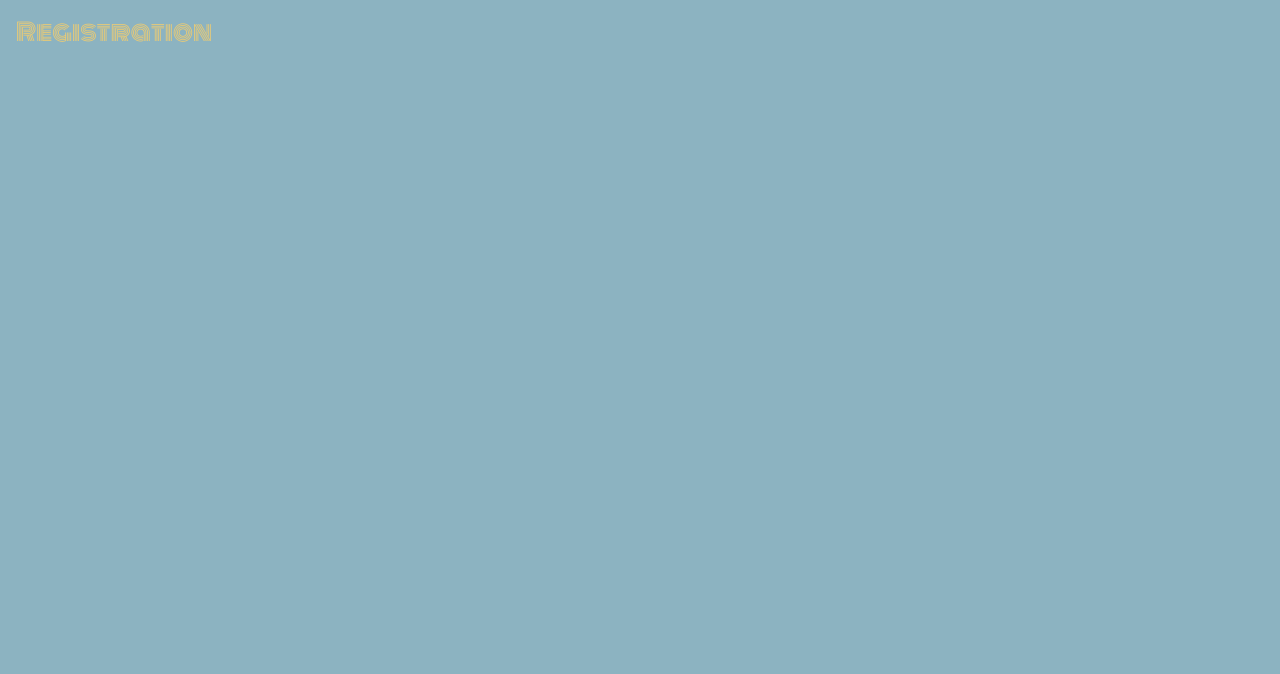
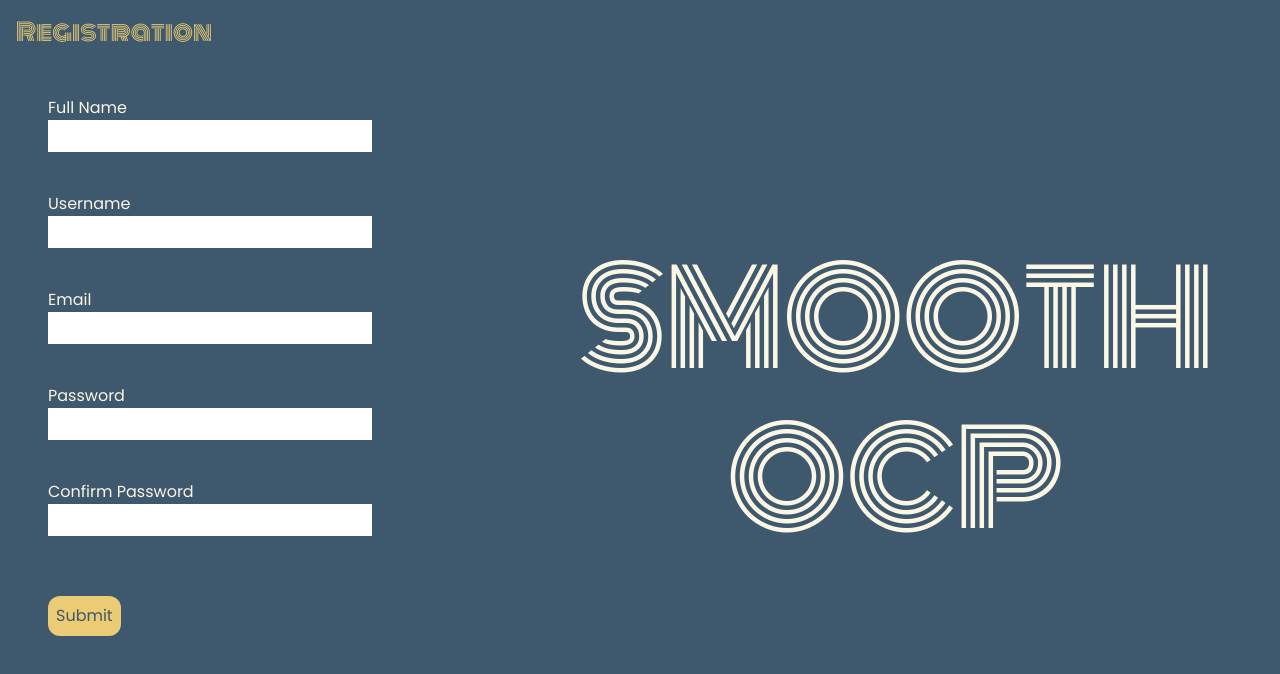
Before and after one commit to SimoneCelli80/SoSmoothFrontend, a React (Create React App) app: page /registration in a window 1280 px wide. Shown: the top 674 px of the page. Built offline with nearby package versions, Linux system fonts and the light colour scheme; a web font is replaced by a local one.

Commit message:
Implementing registration success message

```diff
--- a/package.json
+++ b/package.json
@@ -8,6 +8,7 @@
     "@testing-library/user-event": "^13.5.0",
     "react": "^18.3.1",
     "react-dom": "^18.3.1",
+    "react-hook-form": "^7.53.0",
     "react-router": "^6.26.2",
     "react-router-dom": "^6.26.2",
     "react-scripts": "5.0.1",
--- a/src/App.jsx
+++ b/src/App.jsx
@@ -1,6 +1,6 @@
 import Homepage from './pages/Homepage';
 import NotFound from './pages/NotFound';
-import Registration from './pages/Registration';
+import RegistrationPage from './pages/RegistrationPage';
 import Login from './pages/Login';
 import { BrowserRouter as Router, Routes, Route } from 'react-router-dom';
 
@@ -12,7 +12,7 @@ function App() {
       <Routes>
         <Route path="/" element={<Homepage />} />
         <Route path="*" element={<NotFound />} />
-        <Route path="/registration" element={<Registration />} />
+        <Route path="/registration" element={<RegistrationPage />} />
         <Route path="/login" element={<Login />} />
       </Routes>
     </Router>
--- /dev/null
+++ b/src/components/InputField.jsx
@@ -0,0 +1,12 @@
+const InputField = ({ label, type, register, errorMessage }) => (
+    <div>
+        <label>
+            <div className="mr-5">{label}</div>
+            <input className="text-smoothGrey p-1 " type={type} {...register} />
+        </label>
+            {errorMessage ? (<p role="alert" className="text-red-400">{errorMessage}</p>) : <p>&nbsp;</p>}
+    </div>
+
+)
+
+export default InputField;
--- /dev/null
+++ b/src/components/RegistrationForm.jsx
@@ -0,0 +1,104 @@
+import { useForm } from 'react-hook-form';
+import { useState } from 'react';
+import { registerUser } from "../services/authService";
+import InputField from './InputField';
+
+export default function RegistrationForm() {
+    const {
+        register,
+        handleSubmit,
+        watch,
+        formState: { errors },
+    } = useForm({mode: 'onBlur'});
+    const [apiError, setApiError] = useState(false);
+    const [isLoading, setIsLoading] = useState(false);
+    const [isSuccess, setIsSuccess] = useState(false);
+    const password = watch('password', '');
+
+    const onSubmit = async (data) => {
+        const { confirmPassword, ...dataToSend } = data;
+        setIsLoading(true);
+        setApiError("");
+        try {
+            const result = await registerUser(dataToSend);
+            console.log("Registration successful:", result);
+            setIsSuccess(true);
+        } catch (error) {
+            setApiError(error.message);
+        } finally {
+            setIsLoading(false);
+        }
+    }
+
+    return (
+        <div className="flex flex-col font-poppins text-smoothWhite">
+            <form onSubmit={handleSubmit(onSubmit)} className="flex flex-col space-y-4 p-12">
+                <InputField
+                    label="Full Name"
+                    type="text"
+                    name="fullName"
+                    register={register("fullName", {
+                        required: "Please enter your full name.",
+                        maxLength: {
+                            value: 20,
+                            message: "Full name cannot exceed 20 characters."
+                        }
+                    })}
+                    errorMessage={errors.fullName?.message}
+                />
+                <InputField
+                    label="Username"
+                    type="text"
+                    name="userName"
+                    register={register("userName", {
+                        required: "Please enter a username.",
+                        maxLength: {
+                            value: 20,
+                            message: "Please use max 20 characters."
+                        }
+                    })}
+                    errorMessage={errors.userName?.message}
+                />
+                <InputField
+                    label="Email"
+                    type="email"
+                    name="email"
+                    register={register("email", {
+                        required: "Please enter your email.",
+                        pattern: {
+                            value: /^[a-zA-Z0-9._%+-]+@sogeti\.com$/,
+                            message: "Please enter a valid company email."
+                        }
+                    })}
+                    errorMessage={errors.email?.message}
+                />
+                <InputField
+                    label="Password"
+                    type="password"
+                    name="password"
+                    register={register("password", {
+                        required: "Please enter a password.",
+                        pattern: {
+                            value: /^(?=.*[0-9])(?=.*[A-Z])(?=.*[@#$%^&+=])(?=\S+$).{6,}$/,
+                            message: "Password must contain at least 6 characters, one uppercase letter, one number, and one special character."
+                        }
+                    })}
+                    errorMessage={errors.password?.message}
+                />
+                <InputField
+                    label="Confirm Password"
+                    type="password"
+                    name="confirmPassword"
+                    register={register("confirmPassword", {
+                        required: "Please confirm your password.",
+                        validate: (value) => value === password || "The passwords don't match. Please check and try again."
+                    })}
+                    errorMessage={errors.confirmPassword?.message}
+                />
+                <div className="w-full pt-5 text-smoothGrey">
+                    <input type="submit" value="Submit" className="bg-smoothYellow w-min p-2 rounded-xl cursor-pointer" />
+                </div>
+            </form>
+        </div>
+    );
+}
--- a/src/output.css
+++ b/src/output.css
@@ -601,8 +601,24 @@ video {
   margin-right: 0.5rem;
 }
 
+.mr-5 {
+  margin-right: 1.25rem;
+}
+
 .mt-9 {
   margin-top: 2.25rem;
+}
+
+.mb-4 {
+  margin-bottom: 1rem;
+}
+
+.mt-1 {
+  margin-top: 0.25rem;
+}
+
+.block {
+  display: block;
 }
 
 .flex {
@@ -635,6 +651,10 @@ video {
 
 .w-full {
   width: 100%;
+}
+
+.w-min {
+  width: min-content;
 }
 
 .w-screen {
@@ -676,6 +696,22 @@ video {
   grid-template-columns: repeat(12, minmax(0, 1fr));
 }
 
+.grid-cols-3 {
+  grid-template-columns: repeat(3, minmax(0, 1fr));
+}
+
+.grid-cols-5 {
+  grid-template-columns: repeat(5, minmax(0, 1fr));
+}
+
+.grid-rows-1 {
+  grid-template-rows: repeat(1, minmax(0, 1fr));
+}
+
+.grid-rows-2 {
+  grid-template-rows: repeat(2, minmax(0, 1fr));
+}
+
 .grid-rows-8 {
   grid-template-rows: repeat(8, minmax(0, 1fr));
 }
@@ -702,6 +738,24 @@ video {
   margin-left: calc(1rem * calc(1 - var(--tw-space-x-reverse)));
 }
 
+.space-y-2 > :not([hidden]) ~ :not([hidden]) {
+  --tw-space-y-reverse: 0;
+  margin-top: calc(0.5rem * calc(1 - var(--tw-space-y-reverse)));
+  margin-bottom: calc(0.5rem * var(--tw-space-y-reverse));
+}
+
+.space-y-5 > :not([hidden]) ~ :not([hidden]) {
+  --tw-space-y-reverse: 0;
+  margin-top: calc(1.25rem * calc(1 - var(--tw-space-y-reverse)));
+  margin-bottom: calc(1.25rem * var(--tw-space-y-reverse));
+}
+
+.space-y-4 > :not([hidden]) ~ :not([hidden]) {
+  --tw-space-y-reverse: 0;
+  margin-top: calc(1rem * calc(1 - var(--tw-space-y-reverse)));
+  margin-bottom: calc(1rem * var(--tw-space-y-reverse));
+}
+
 .overflow-hidden {
   overflow: hidden;
 }
@@ -710,8 +764,20 @@ video {
   border-radius: 1.5rem;
 }
 
+.rounded-xl {
+  border-radius: 0.75rem;
+}
+
+.rounded-md {
+  border-radius: 0.375rem;
+}
+
 .border-4 {
   border-width: 4px;
+}
+
+.border {
+  border-width: 1px;
 }
 
 .border-pink-100 {
@@ -741,11 +807,6 @@ video {
 
 .bg-transparent {
   background-color: transparent;
-}
-
-.bg-smoothBlue {
-  --tw-bg-opacity: 1;
-  background-color: rgb(140 179 193 / var(--tw-bg-opacity));
 }
 
 .bg-gradient-to-r {
@@ -781,6 +842,14 @@ video {
   background-position: center;
 }
 
+.p-12 {
+  padding: 3rem;
+}
+
+.p-2 {
+  padding: 0.5rem;
+}
+
 .p-5 {
   padding: 1.25rem;
 }
@@ -793,24 +862,28 @@ video {
   padding: 2rem;
 }
 
-.p-4 {
-  padding: 1rem;
+.p-1 {
+  padding: 0.25rem;
 }
 
 .pl-16 {
   padding-left: 4rem;
 }
 
+.pl-4 {
+  padding-left: 1rem;
+}
+
 .pt-4 {
   padding-top: 1rem;
 }
 
+.pt-5 {
+  padding-top: 1.25rem;
+}
+
 .pt-6 {
   padding-top: 1.5rem;
-}
-
-.pl-4 {
-  padding-left: 1rem;
 }
 
 .text-center {
@@ -849,13 +922,21 @@ video {
   line-height: 1;
 }
 
-.text-xl {
-  font-size: 1.25rem;
-  line-height: 1.75rem;
+.text-9xl {
+  font-size: 8rem;
+  line-height: 1;
 }
 
 .font-bold {
   font-weight: 700;
+}
+
+.font-medium {
+  font-weight: 500;
+}
+
+.uppercase {
+  text-transform: uppercase;
 }
 
 .leading-9 {
@@ -865,6 +946,11 @@ video {
 .text-gray-200 {
   --tw-text-opacity: 1;
   color: rgb(229 231 235 / var(--tw-text-opacity));
+}
+
+.text-red-800 {
+  --tw-text-opacity: 1;
+  color: rgb(153 27 27 / var(--tw-text-opacity));
 }
 
 .text-smoothGrey {
@@ -886,6 +972,26 @@ video {
   color: transparent;
 }
 
+.text-red-200 {
+  --tw-text-opacity: 1;
+  color: rgb(254 202 202 / var(--tw-text-opacity));
+}
+
+.text-red-300 {
+  --tw-text-opacity: 1;
+  color: rgb(252 165 165 / var(--tw-text-opacity));
+}
+
+.text-red-400 {
+  --tw-text-opacity: 1;
+  color: rgb(248 113 113 / var(--tw-text-opacity));
+}
+
+.text-red-500 {
+  --tw-text-opacity: 1;
+  color: rgb(239 68 68 / var(--tw-text-opacity));
+}
+
 .shadow-2xl {
   --tw-shadow: 0 25px 50px -12px rgb(0 0 0 / 0.25);
   --tw-shadow-colored: 0 25px 50px -12px var(--tw-shadow-color);
@@ -896,3 +1002,19 @@ video {
   --tw-shadow-color: #fce7f3;
   --tw-shadow: var(--tw-shadow-colored);
 }
+
+.focus\:outline-none:focus {
+  outline: 2px solid transparent;
+  outline-offset: 2px;
+}
+
+.focus\:ring-2:focus {
+  --tw-ring-offset-shadow: var(--tw-ring-inset) 0 0 0 var(--tw-ring-offset-width) var(--tw-ring-offset-color);
+  --tw-ring-shadow: var(--tw-ring-inset) 0 0 0 calc(2px + var(--tw-ring-offset-width)) var(--tw-ring-color);
+  box-shadow: var(--tw-ring-offset-shadow), var(--tw-ring-shadow), var(--tw-shadow, 0 0 #0000);
+}
+
+.focus\:ring-smoothYellow:focus {
+  --tw-ring-opacity: 1;
+  --tw-ring-color: rgb(235 203 116 / var(--tw-ring-opacity));
+}
--- a/src/pages/Registration.jsx
+++ /dev/null
@@ -1,13 +0,0 @@
-import React from "react";
-
-const Registration = () => {
-    return (
-        <div className="bg-smoothBlue h-screen w-screen">
-            <h1 className="text-smoothYellow font-monoton text-2xl pt-4 pl-4">
-                Registration
-            </h1>
-        </div>
-    )
-}
-
-export default Registration;
--- /dev/null
+++ b/src/pages/RegistrationPage.jsx
@@ -0,0 +1,30 @@
+import React from "react";
+import RegistrationForm from "../components/RegistrationForm";
+
+const RegistrationPage = () => {
+    return (
+        <div className="bg-smoothGrey h-screen w-screen grid grid-cols-5 grid-rows-1">
+            <div className="col-span-2">
+                <h1 className="text-smoothYellow font-monoton text-2xl pt-4 pl-4">
+                    Registration
+                </h1>
+                <div>
+                    <RegistrationForm />
+                </div>
+
+            </div>
+            <div className="col-span-3 flex items-center justify-center ">
+                <div className="grid grid-rows-2 space-y-4">
+                    <div className="text-9xl font-monoton text-smoothWhite w-full text-center">
+                        SMOOTH
+                    </div>
+                    <div className="text-9xl font-monoton text-smoothWhite w-full text-center">
+                        OCP
+                    </div>
+                </div>
+            </div>
+        </div>
+    )
+}
+
+export default RegistrationPage;
--- /dev/null
+++ b/src/services/authService.js
@@ -0,0 +1,21 @@
+export const registerUser = async (data) => {
+    try {
+        const response = await fetch('http://localhost:8080/api/auth/registration', {
+            method: "POST",
+            headers: {
+                "Content-Type": "application/json"
+            },
+            body: JSON.stringify(data)
+        });
+
+        if (!response.ok) {
+            const result = await response.json();
+            throw new Error(result.message || "Registraion failed");
+        }
+
+        return await response.json();
+
+    } catch (error) {
+        throw error;
+    }
+}
```
Also changed, not shown: 1 other file (tests, documents, lock files or other folders).
